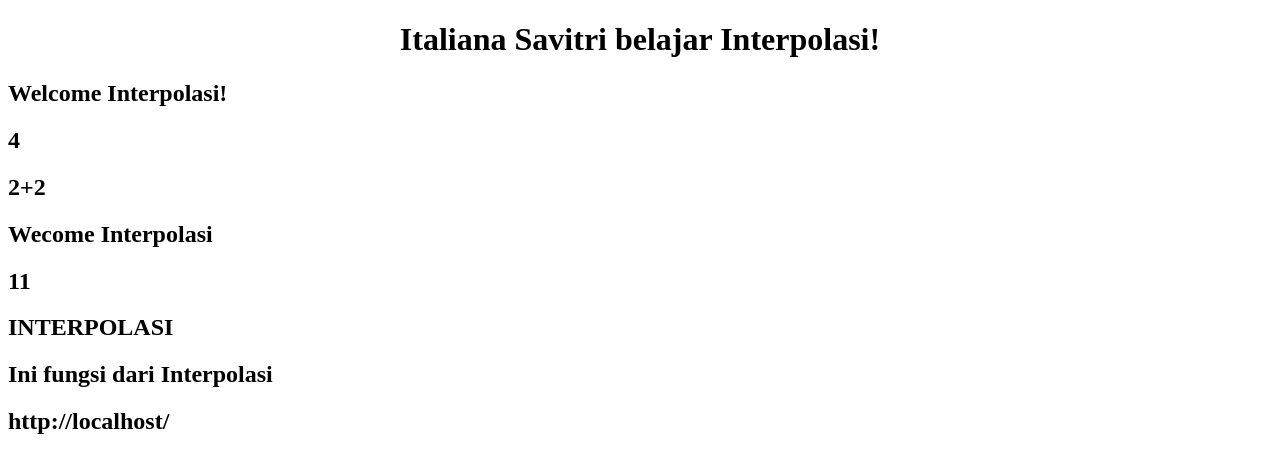
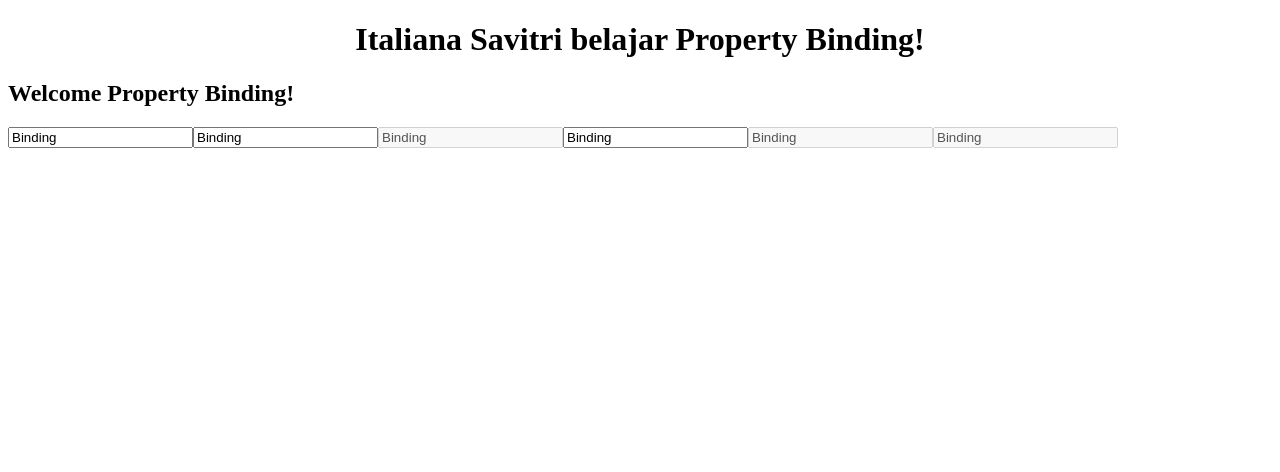
Before and after one commit to Italianasavitri/Angular, an Angular app: page / in a window 1280 px wide. Shown: the top 472 px of the page. Built offline with nearby package versions, Linux system fonts and the light colour scheme.

Commit message:
Property Binding
Mengambil value dari suatu variable yang dibuat

```diff
--- a/src/app/app.component.html
+++ b/src/app/app.component.html
@@ -1,6 +1,6 @@
 <!--The content below is only a placeholder and can be replaced.-->
 
-<!-- 1. Ini adalah Pembelajaran 1 mengenai Generate Component -->
+<!-- // 1. Ini adalah Pembelajaran 1 mengenai Generate Component -->
 
 <!-- <div style="text-align:center">
   <h1>
@@ -17,11 +17,20 @@
 
 <!-- <router-outlet></router-outlet> -->
 
-<!-- 2. Ini adalah pelajaran kedua mengenai Interpolasi -->
-<div style="text-align:center">
+<!-- // 2. Ini adalah pelajaran kedua mengenai Interpolasi -->
+<!-- <div style="text-align:center">
   <h1>
     {{ title }} belajar Interpolasi!
   </h1>
 </div>
 
-<app-interpolasi></app-interpolasi>
+<app-interpolasi></app-interpolasi> -->
+
+<!-- // 3. Ini adalah pelajaran ketiga mengenai Property Binding -->
+<div style="text-align:center">
+  <h1>
+    {{ title }} belajar Property Binding!
+  </h1>
+</div>
+
+<app-propertybinding></app-propertybinding>
--- a/src/app/app.module.ts
+++ b/src/app/app.module.ts
@@ -5,12 +5,14 @@ import { AppRoutingModule } from './app-routing.module';
 import { AppComponent } from './app.component';
 import { NewComponentComponent } from './new-component/new-component.component';
 import { InterpolasiComponent } from './interpolasi/interpolasi.component';
+import { PropertybindingComponent } from './propertybinding/propertybinding.component';
 
 @NgModule({
   declarations: [
     AppComponent,
     NewComponentComponent,
-    InterpolasiComponent
+    InterpolasiComponent,
+    PropertybindingComponent
   ],
   imports: [
     BrowserModule,
--- /dev/null
+++ b/src/app/propertybinding/propertybinding.component.html
@@ -0,0 +1,3 @@
+<p>
+  propertybinding works!
+</p>
--- /dev/null
+++ b/src/app/propertybinding/propertybinding.component.ts
@@ -0,0 +1,35 @@
+import { Component, OnInit } from '@angular/core';
+
+@Component({
+  selector: 'app-propertybinding',
+  // disini kita melihat perbedaan antara value of property dan attribute
+  // Membuat format penulisannya juga
+  // disabled = untuk 'read only'
+  // jadi, binding adalah untuk mengambil value dari suatu variable
+  template: `
+  <h2>
+    Welcome {{nama}}!
+  </h2>
+  <input [id]="myId" type="text" value="Binding">
+  <input id="{{myId}}" type="text" value="Binding">
+  <input [disabled]="true" id="{{myId}}" type="text" value="Binding">
+  <input [disabled]="false" id="{{myId}}" type="text" value="Binding">
+  <input [disabled]="isDisabled" id="{{myId}}" type="text" value="Binding">
+  <input bind-disabled="isDisabled" id="{{myId}}" type="text" value="Binding">
+`,
+  styles: []
+})
+export class PropertybindingComponent implements OnInit {
+
+  // untuk memberi nama
+  public nama = "Property Binding";
+  // membuat id
+  public myId = "testId";
+  // membuat variable disabled
+  public isDisabled = true;
+  constructor() { }
+
+  ngOnInit() {
+  }
+
+}
```
Also changed, not shown: src/app/propertybinding/propertybinding.component.css (added), 1 other file (tests, documents, lock files or other folders).
